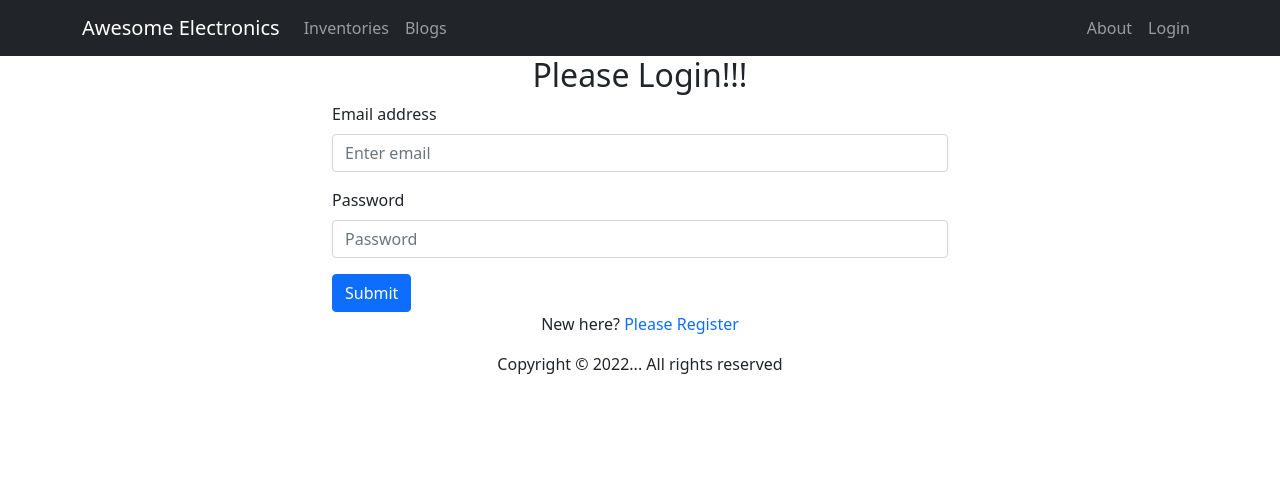
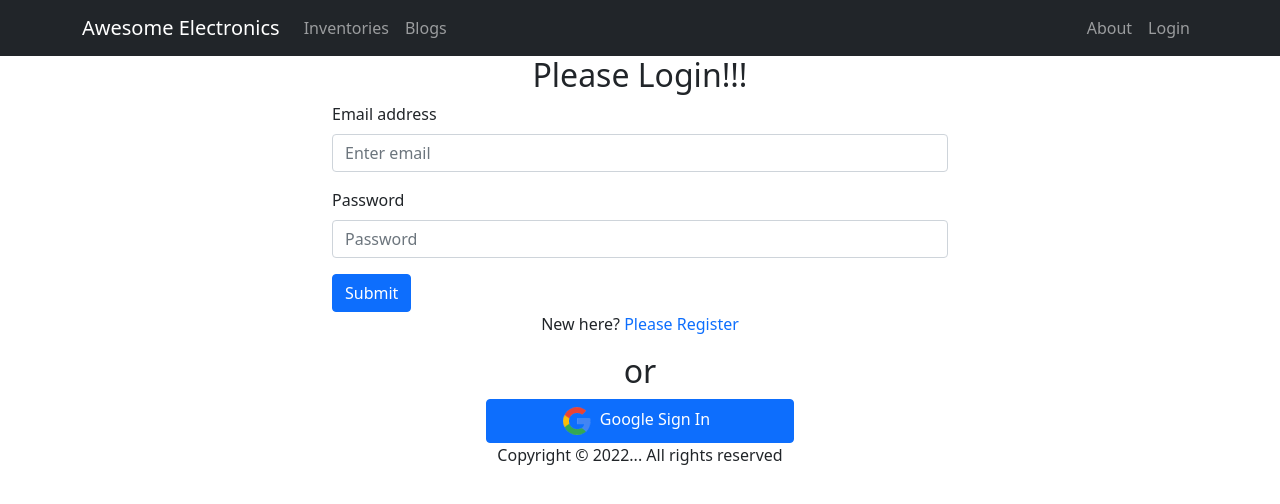
Before and after one commit to AtiqRahman1/Awesome-electronics-assignment11, a React (Create React App) app: page /login in a window 1280 px wide. Shown: the top 504 px of the page. Built offline with nearby package versions, Linux system fonts and the light colour scheme; no server answers.

Commit message:
google login added

```diff
--- a/src/components/Login/GoogleLogin/GoogleLogin.js
+++ b/src/components/Login/GoogleLogin/GoogleLogin.js
@@ -2,13 +2,30 @@ import React from 'react';
 import { useSignInWithGoogle } from 'react-firebase-hooks/auth';
 import { useNavigate } from 'react-router-dom';
 import auth from '../../../firebase.init';
-import google from '../../images/google.png';
+import google from '../../../images/google.png';
 
 const GoogleLogin = () => {
+    const [signInWithGoogle, user, error] = useSignInWithGoogle(auth);
+    const navigate = useNavigate();
+    let errorElement;
+    if (user) {
+        navigate('/home');
+    }
 
+    if (error) {
+        errorElement = <div>
+            <p className='text-danger'>Error: {error.message}</p>
+        </div>
+    }
     return (
         <div>
-
+            <h2 className='text-center'>or</h2>
+            {errorElement}
+            <div className='d-grid gap-2 col-6 mx-auto'>
+                <button onClick={() => signInWithGoogle()} className='btn btn-primary'>
+                    <img src={google} alt="" />
+                    <span className='px-2'>Google Sign In</span></button>
+            </div>
         </div>
     );
 };
--- a/src/components/Login/Login.js
+++ b/src/components/Login/Login.js
@@ -3,6 +3,7 @@ import { Button, Form } from 'react-bootstrap';
 import { useSignInWithEmailAndPassword } from 'react-firebase-hooks/auth';
 import { Link, useLocation, useNavigate } from 'react-router-dom';
 import auth from '../../firebase.init';
+import GoogleLogin from './GoogleLogin/GoogleLogin';
 
 const Login = () => {
     const emailRef = useRef('');
@@ -54,6 +55,7 @@ const Login = () => {
             </Form>
             <p className='text-center'>New here? <Link to='/register' className='text-primary pe-auto text-decoration-none' onClick={navigateRegister}>Please Register</Link></p>
             {/* <p className='text-center'>Forget Password? <button className='btn btn-link text-primary pe-auto text-decoration-none' onClick={resetPassword}>Reset Password</button></p> */}
+            <GoogleLogin></GoogleLogin>
         </div>
     );
 };
```
